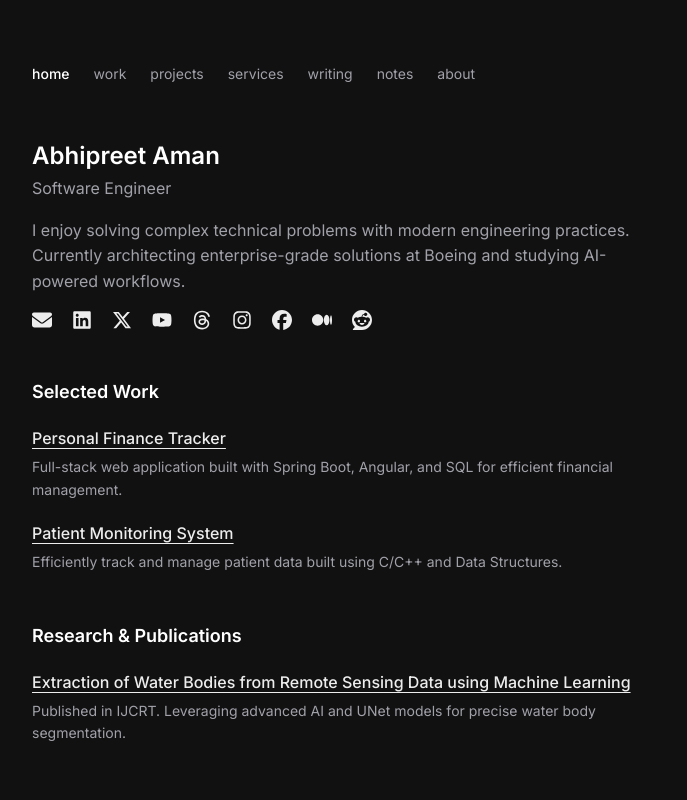
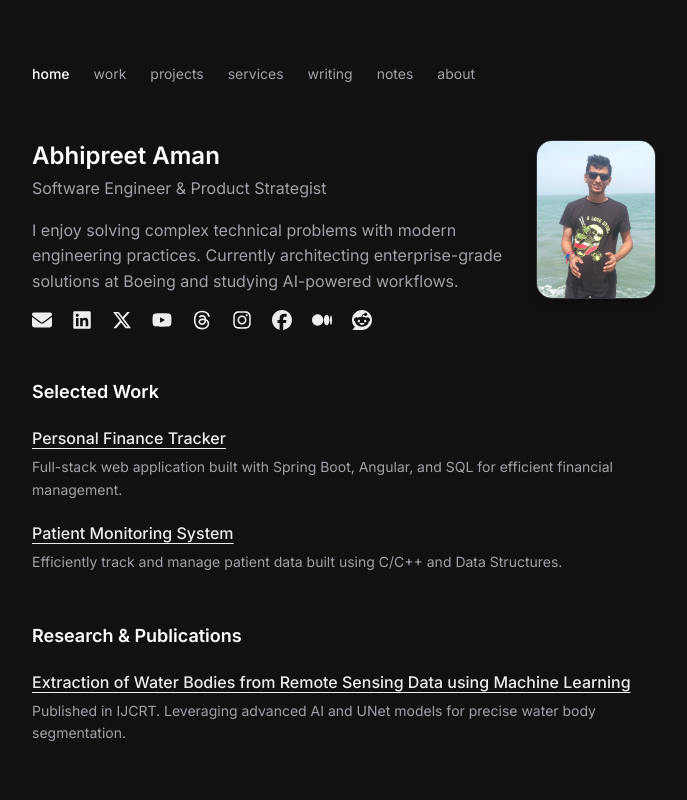
Before and after one commit to AbhipreetAman/personal-portfolio, a Next.js app: page / in a window 1280 px wide. Shown: the top 800 px of the page, without its empty margins (296-983 px from the left). Built offline with nearby package versions, Linux system fonts and the light colour scheme.

Commit message:
content: add profile picture and refine branding for a business-minded engineering focus

```diff
--- a/src/app/about/page.tsx
+++ b/src/app/about/page.tsx
@@ -41,8 +41,7 @@ export default function About() {
         </div>
       </section>
 
-      <section className="mb-14 grid grid-cols-1 md:grid-cols-2 gap-8">
-        <div>
+      <section className="mb-14">
         <h2 className="text-lg font-semibold mb-4 text-white">Top Skills</h2>
         <ul className="text-[#a1a1aa] text-sm space-y-2.5 m-0 list-none p-0">
           <li><strong className="text-white font-medium">Software Engineering:</strong> Architecture, System Design, Scalability</li>
@@ -50,18 +49,6 @@ export default function About() {
           <li><strong className="text-white font-medium">AI & Workflows:</strong> AI Integration, Prompt Engineering, Automation</li>
           <li><strong className="text-white font-medium">Problem Solving:</strong> First-Principles Thinking, Rapid Prototyping</li>
         </ul>
-        </div>
-
-        <div>
-          <h2 className="text-lg font-semibold mb-4 text-white">Languages</h2>
-          <ul className="text-[#a1a1aa] text-sm space-y-2.5 m-0 list-none p-0">
-            <li>English <span className="opacity-60 text-xs ml-1">(Full Professional)</span></li>
-            <li>Hindi <span className="opacity-60 text-xs ml-1">(Native)</span></li>
-            <li>Maithili <span className="opacity-60 text-xs ml-1">(Native)</span></li>
-            <li>French <span className="opacity-60 text-xs ml-1">(Elementary)</span></li>
-            <li>Sanskrit <span className="opacity-60 text-xs ml-1">(Elementary)</span></li>
-          </ul>
-        </div>
       </section>
 
       <section className="mb-10">
--- a/src/app/page.tsx
+++ b/src/app/page.tsx
@@ -1,14 +1,16 @@
 import Link from "next/link";
+import Image from "next/image";
 import { FaEnvelope, FaLinkedin, FaXTwitter, FaYoutube, FaThreads, FaInstagram, FaFacebook, FaMedium, FaReddit } from "react-icons/fa6";
 import NextStep from "@/components/NextStep";
 
 export default function Home() {
   return (
     <div className="prose fade-in">
-      <header className="mb-12">
-        <h1 className="text-2xl font-semibold mb-1">Abhipreet Aman</h1>
-        <p className="text-[#a1a1aa] mb-4">Software Engineer</p>
-        <p className="text-[#a1a1aa] mb-6 leading-relaxed">
+      <header className="mb-12 flex flex-col-reverse sm:flex-row sm:justify-between sm:items-start gap-8">
+        <div>
+          <h1 className="text-2xl font-semibold mb-1 text-white">Abhipreet Aman</h1>
+          <p className="text-[#a1a1aa] mb-4">Software Engineer & Product Strategist</p>
+          <p className="text-[#a1a1aa] mb-6 leading-relaxed max-w-lg">
             I enjoy solving complex technical problems with modern engineering practices.
             Currently architecting enterprise-grade solutions at Boeing and studying AI-powered workflows.
           </p>
@@ -40,6 +42,18 @@ export default function Home() {
             <a href="https://www.reddit.com/user/Zestyclose_Way_4022/" target="_blank" rel="noopener noreferrer" aria-label="Reddit" className="text-[#a1a1aa] hover:text-white transition-colors">
               <FaReddit size={20} />
             </a>
+          </div>
+        </div>
+
+        <div className="shrink-0 mt-2 sm:mt-0">
+          <Image
+            src="/profile.jpg"
+            alt="Abhipreet Aman"
+            width={120}
+            height={120}
+            className="rounded-2xl object-cover border border-[#333] shadow-lg m-0"
+            priority
+          />
         </div>
       </header>
 
```
Also changed, not shown: public/profile.jpg (added). Lines whose indentation alone changed are shown as unchanged.
